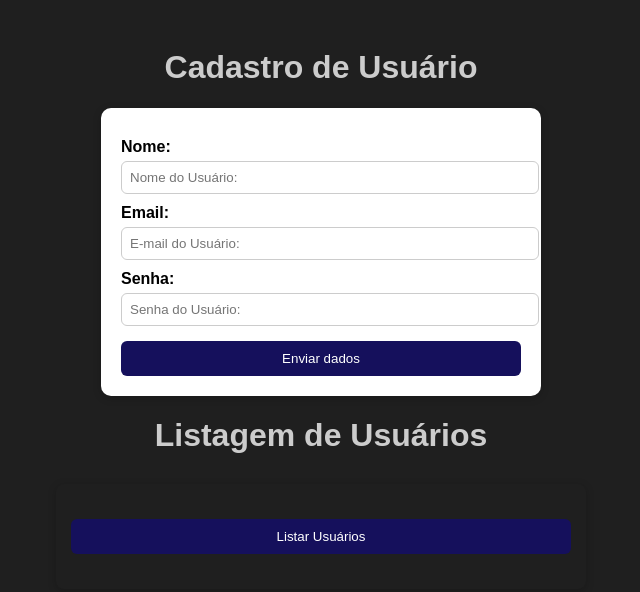
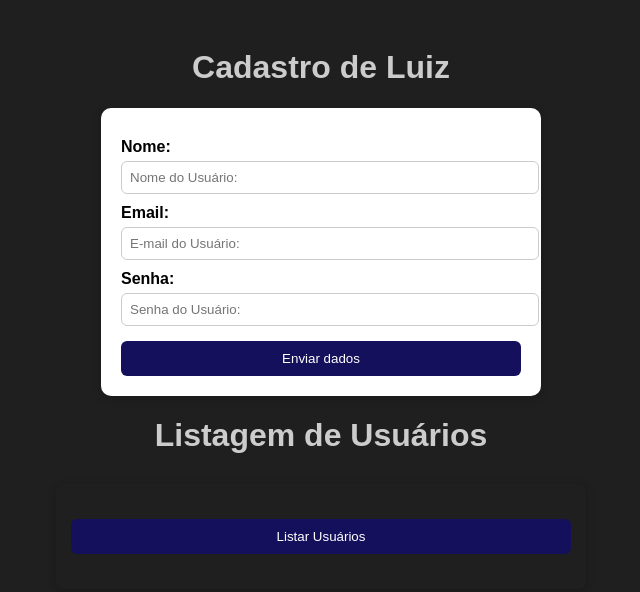
Before and after one commit to WirkLichKeit1/seila, a website: page index.html in a window 1280 px wide. Shown: the whole page, without its empty margins (319-959 px from the left). Drawn offline with Linux system fonts and the light colour scheme.

Commit message:
Update index.html

```diff
--- a/index.html
+++ b/index.html
@@ -7,7 +7,7 @@
     <link rel="stylesheet" href="style.css">
 </head>
 <body>
-    <h1>Cadastro de Usuário</h1>
+    <h1>Cadastro de Luiz</h1>
 
     <form onsubmit="event.preventDefault(); cadastrar();">
         <label for="mome">Nome:</label>
```
